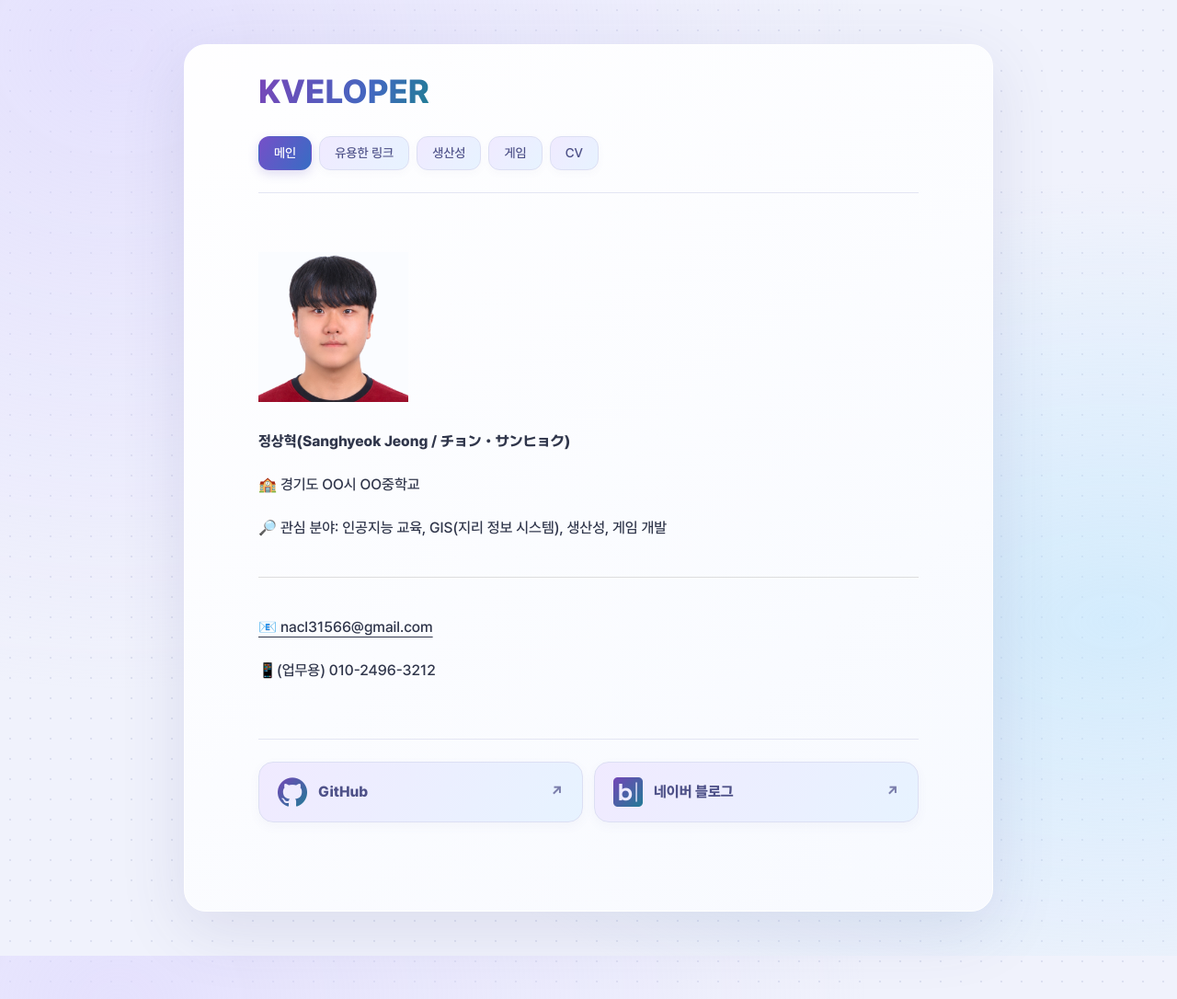
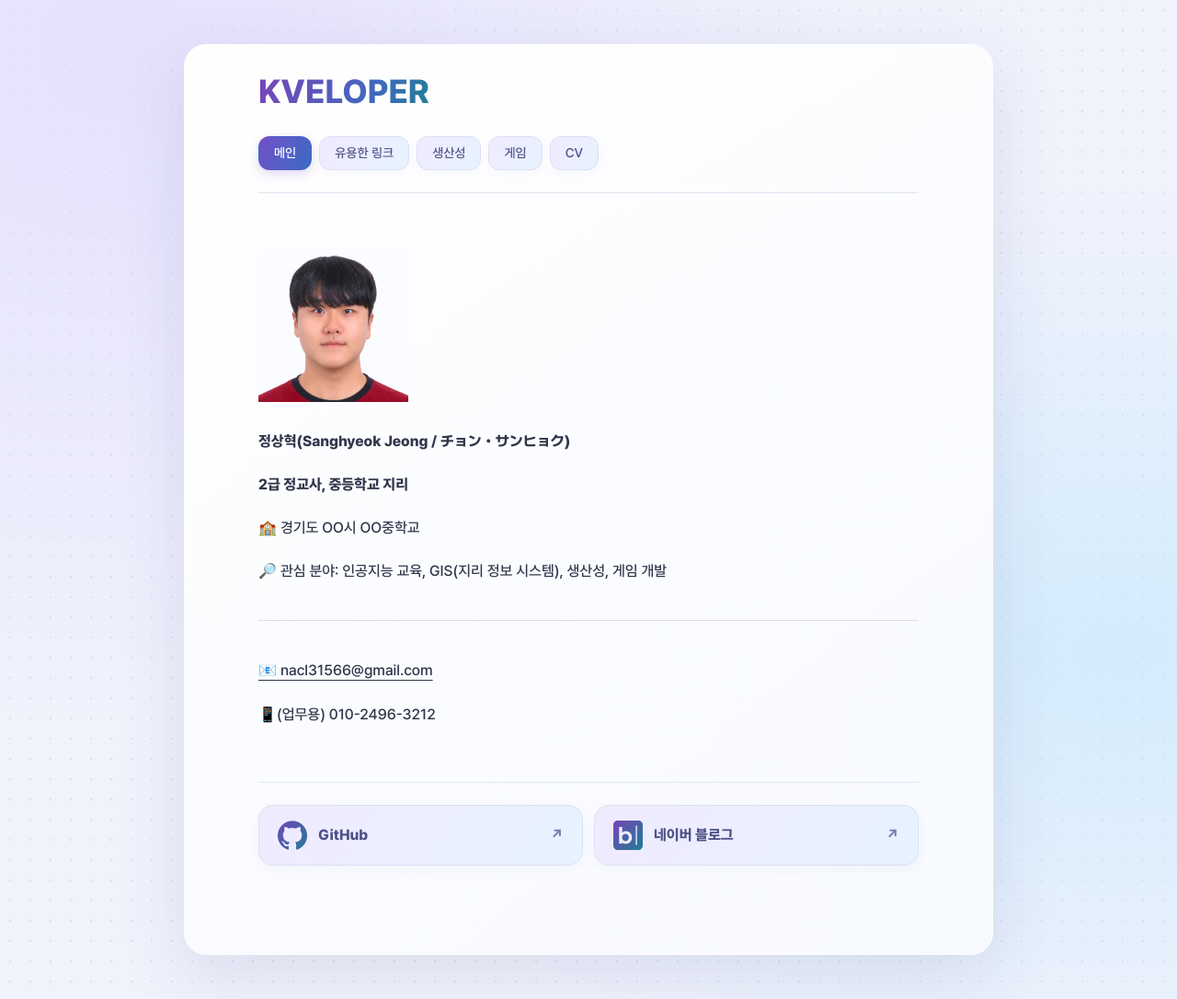
Before and after one commit to kveloper/kveloper.github.io, a Jekyll site: the page built from main.md, in a window 1280 px wide. Shown: the whole page at 92% size. Built offline with Jekyll 4.4.1, drawn with Linux system fonts in a browser that asks for light colours.

Commit message:
Update main.md

```diff
--- a/main.md
+++ b/main.md
@@ -10,6 +10,8 @@ description: 정상혁의 개인 페이지
 
 **정상혁(Sanghyeok Jeong / チョン・サンヒョク)**
 
+**2급 정교사, 중등학교 지리**
+
 🏫 경기도 OO시 OO중학교
 
 🔎 관심 분야: 인공지능 교육, GIS(지리 정보 시스템), 생산성, 게임 개발
```
